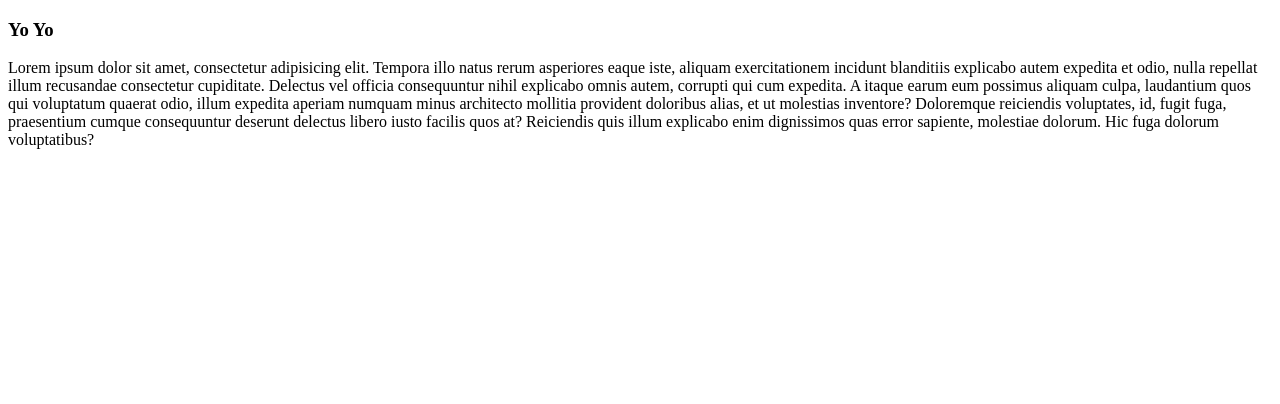
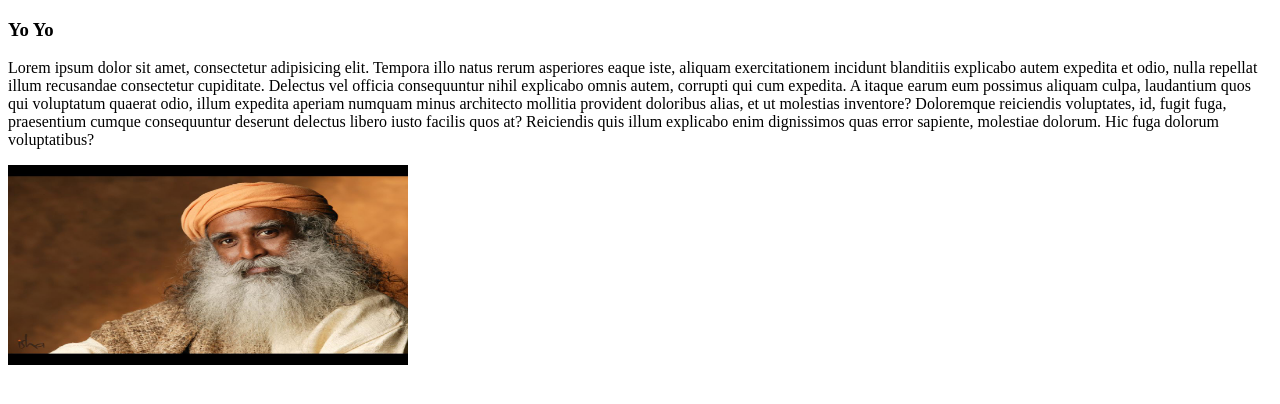
Before and after one commit to 25momin/3rd-website-repo, a plain HTML site: page index.html in a window 1280 px wide. Drawn offline with Linux system fonts and the light colour scheme.

Commit message:
2nd added pic

```diff
--- a/index.html
+++ b/index.html
@@ -4,9 +4,12 @@
                         <meta charset="UTF-8">
                         <meta name="viewport" content="width=device-width, initial-scale=1.0">
                         <title>Document</title>
+                        <link rel="icon" href="assist/img/icon.png">
 </head>
 <body>
                         <h3>Yo Yo </h3>
                         <p>Lorem ipsum dolor sit amet, consectetur adipisicing elit. Tempora illo natus rerum asperiores eaque iste, aliquam exercitationem incidunt blanditiis explicabo autem expedita et odio, nulla repellat illum recusandae consectetur cupiditate. Delectus vel officia consequuntur nihil explicabo omnis autem, corrupti qui cum expedita. A itaque earum eum possimus aliquam culpa, laudantium quos qui voluptatum quaerat odio, illum expedita aperiam numquam minus architecto mollitia provident doloribus alias, et ut molestias inventore? Doloremque reiciendis voluptates, id, fugit fuga, praesentium cumque consequuntur deserunt delectus libero iusto facilis quos at? Reiciendis quis illum explicabo enim dignissimos quas error sapiente, molestiae dolorum. Hic fuga dolorum voluptatibus?</p>
+
+                        <img src="assist/img/sg01.jpg" width="400" height="200" alt="SG Pic">
 </body>
 </html>
```
Also changed, not shown: assist/img/icon.png (added), assist/img/sg01.jpg (added).
